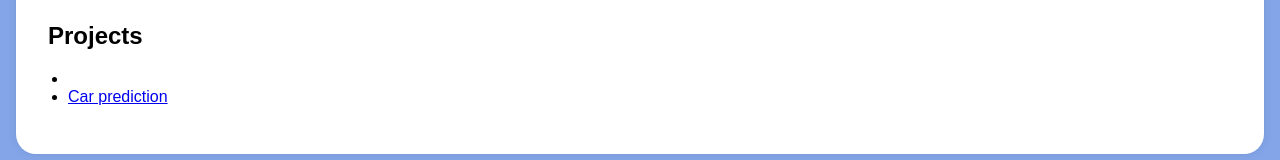
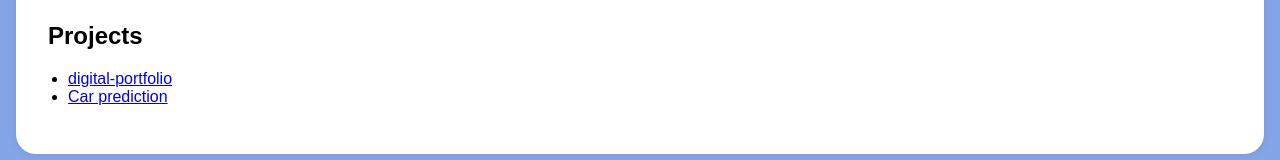
Before and after one commit to Saisruthi1511/digital-portfolio, a plain HTML site: page Index.html in a window 1280 px wide. Shown: the part 984-1144 px from the top of the page. Drawn offline with Linux system fonts and the light colour scheme.

Commit message:
Update Index.html

```diff
--- a/Index.html
+++ b/Index.html
@@ -153,7 +153,7 @@
         <div class="section-content">
             <h2>Projects</h2>
             <ul>
-                <li><a href="digital-portfolio"</a></li>
+                <li><a href="#">digital-portfolio</a></li>
                 <li><a href="#">Car prediction</a></li>
             </ul>
         </div>
```
